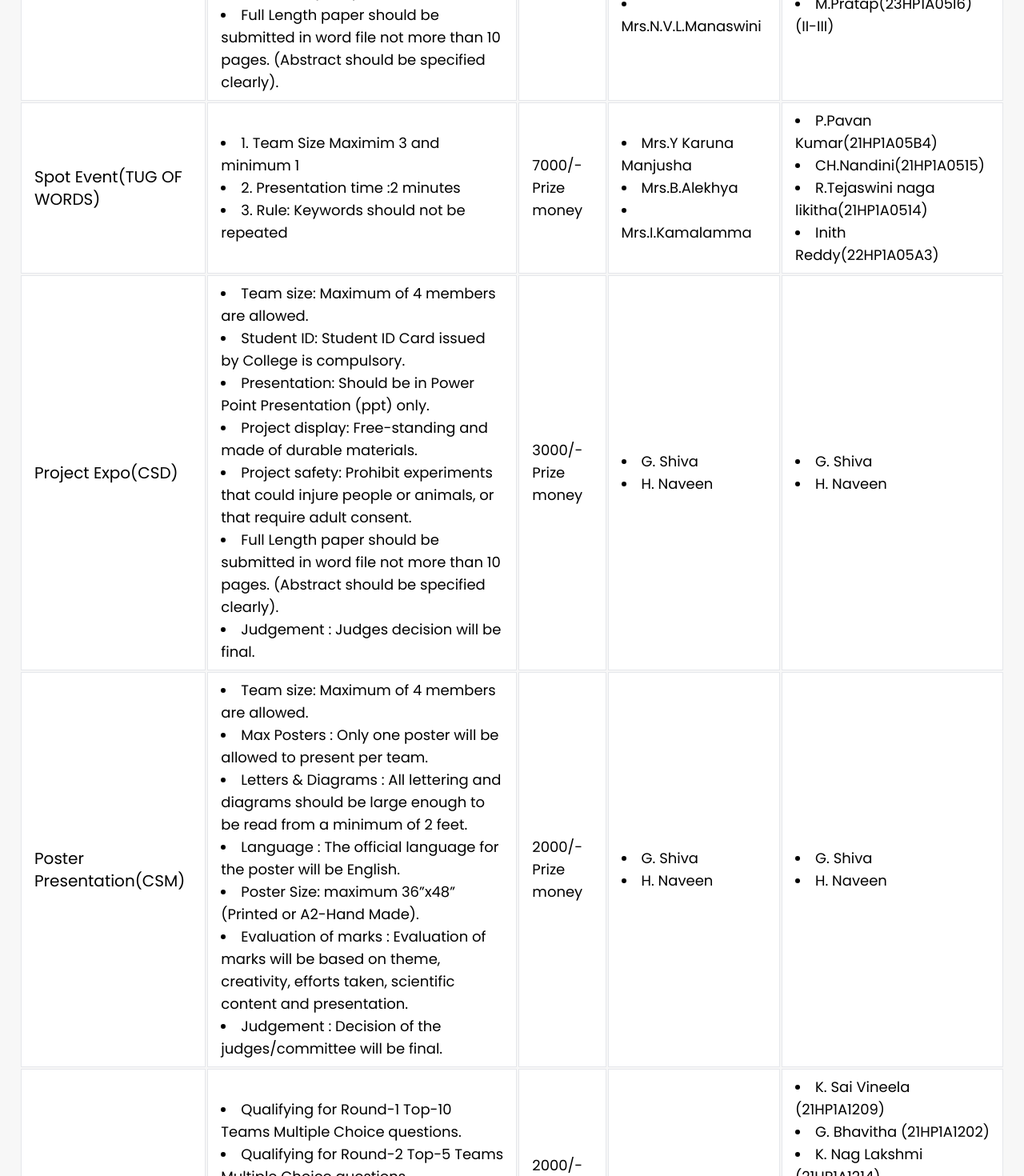
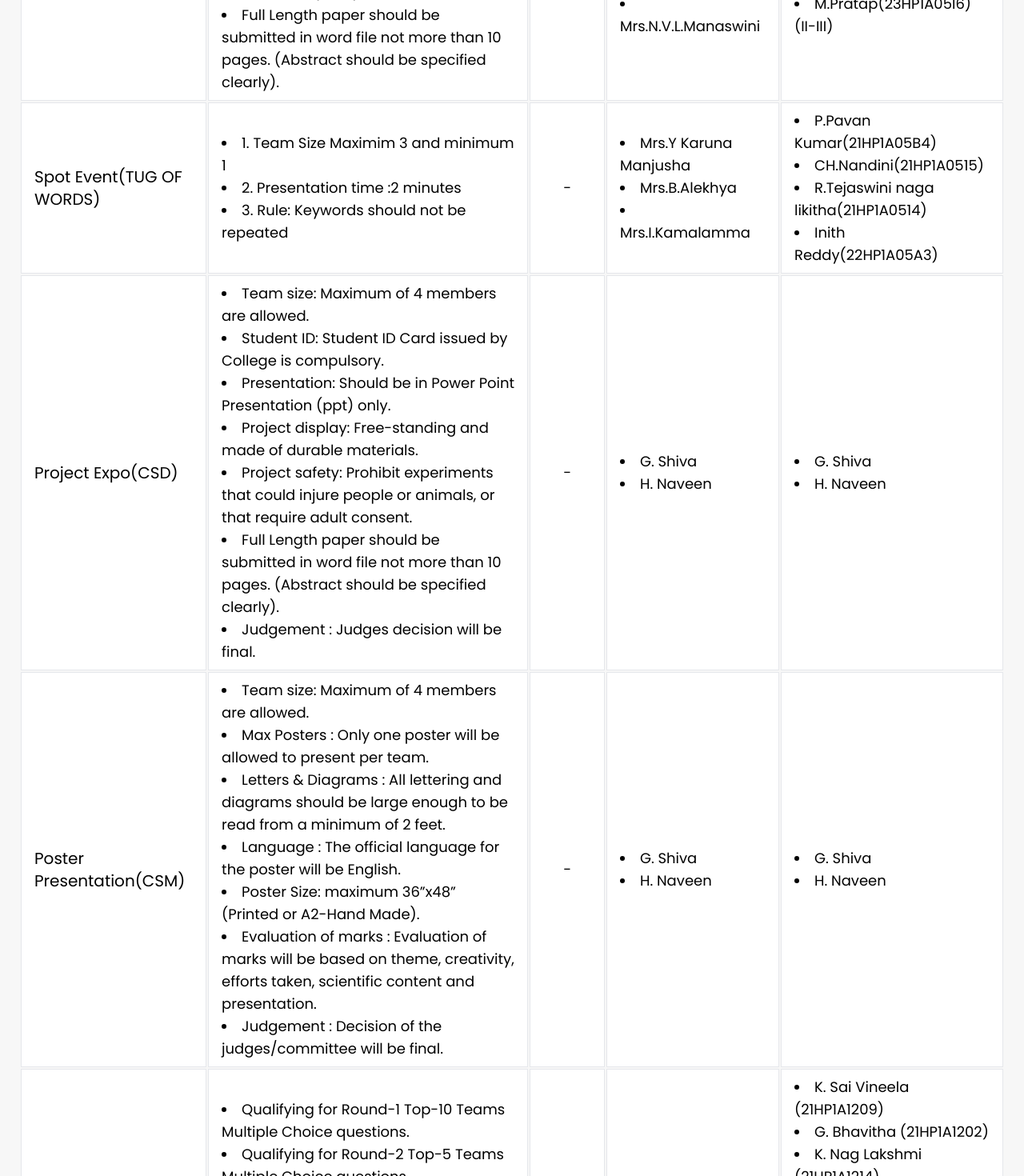
Before and after one commit to VHarsha8/material-you, a React (Create React App) app: page / in a window 1280 px wide. Shown: the part 1960-3430 px from the top of the page at 80% size. Built offline with nearby package versions, Linux system fonts and the light colour scheme.

Commit message:
Redesign test

```diff
--- a/src/CseTabs.jsx
+++ b/src/CseTabs.jsx
@@ -36,7 +36,7 @@ function CseTabs() {
                     "2. Presentation time :2 minutes",
                     "3. Rule: Keywords should not be repeated"
                 ],
-                prize: "7000/- Prize money",
+                prize: "-",
                 facultycoordinators: [
                     "Mrs.Y Karuna Manjusha",
                     "Mrs.B.Alekhya",
@@ -60,7 +60,7 @@ function CseTabs() {
                     " Full Length paper should be submitted in word file not more than 10 pages. (Abstract should be specified clearly).",
                     " Judgement : Judges decision will be final.",
                 ],
-                prize: "3000/- Prize money",
+                prize: "-",
                 facultycoordinators: [
                     "G. Shiva",
                     "H. Naveen"
@@ -81,7 +81,7 @@ function CseTabs() {
                     " Evaluation of marks : Evaluation of marks  will be based on theme, creativity, efforts taken, scientific content and presentation.",
                     " Judgement : Decision of the judges/committee will be final.",
                 ],
-                prize: "2000/- Prize money",
+                prize: "-",
                 facultycoordinators: [
                     "G. Shiva",
                     "H. Naveen"
@@ -99,7 +99,7 @@ function CseTabs() {
                     "Qualifying for Round-3 Buzzer Round Top-3 Teams",
                     "Team size: Maximum of 4 members are allowed.",
                 ],
-                prize: "2000/- Prize money",
+                prize: "-",
                 facultycoordinators: [
                     "M. Suneela",
 
@@ -205,7 +205,7 @@ function CseTabs() {
                     "Participants must present their designs with explanations.",
                     "Max two authors per paper."
                 ],
-                prize: "5000/- Prize money",
+                prize: "-",
                 facultycoordinators: [
                     "G. Shiva",
                     "H. Naveen"
@@ -221,7 +221,7 @@ function CseTabs() {
                     "Control robots to compete in a race.",
                     "Track provided on the event day."
                 ],
-                prize: "4000/- Prize money",
+                prize: "-",
                 facultycoordinators: [
                     "G. Shiva",
                     "H. Naveen"
@@ -237,7 +237,7 @@ function CseTabs() {
                     "Display electrical projects.",
                     "Judging based on innovation and design."
                 ],
-                prize: "6000/- Prize money",
+                prize: "-",
                 facultycoordinators: [
                     "G. Shiva",
                     "H. Naveen"
@@ -253,7 +253,7 @@ function CseTabs() {
                     "Technical quiz on electrical circuits and systems.",
                     "Max 2 participants per team."
                 ],
-                prize: "2000/- Prize money",
+                prize: "-",
                 facultycoordinators: [
                     "G. Shiva",
                     "H. Naveen"
@@ -271,7 +271,7 @@ function CseTabs() {
                     "Civil Engineering",
                     "Structural Analysis"
                 ],
-                prize: "6000/- Prize money",
+                prize: "-",
                 facultycoordinators: [
                     "G. Shiva",
                     "H. Naveen"
@@ -287,7 +287,7 @@ function CseTabs() {
                     "Hands-on experience with land surveying tools.",
                     "Survey a designated area."
                 ],
-                prize: "5000/- Prize money",
+                prize: "-",
                 facultycoordinators: [
                     "G. Shiva",
                     "H. Naveen"
@@ -303,7 +303,7 @@ function CseTabs() {
                     "Conduct strength tests on concrete samples.",
                     "Safety equipment required."
                 ],
-                prize: "4000/- Prize money",
+                prize: "-",
                 facultycoordinators: [
                     "G. Shiva",
                     "H. Naveen"
@@ -319,7 +319,7 @@ function CseTabs() {
                     "Innovative construction techniques.",
                     "Sustainable materials in civil engineering."
                 ],
-                prize: "3000/- Prize money",
+                prize: "-",
                 facultycoordinators: [
                     "G. Shiva",
                     "H. Naveen"
@@ -344,7 +344,7 @@ function CseTabs() {
                         ))}
                     </ul>
                 </td>
-                <td className="px-4 py-2 border text-xs md:text-lg font-poppins">{item.prize}</td>
+                <td className="px-4 py-2 border text-xs md:text-lg text-center font-poppins">{item.prize}</td>
                 <td className="px-4 py-2 border text-xs md:text-lg font-poppins">
                     <ul className="list-disc list-inside">
                         {item.facultycoordinators.map((faculty, idx) => (
@@ -392,10 +392,10 @@ function CseTabs() {
             <div className="overflow-x-auto mt-4">
                 <table className="table-auto w-full border-separate">
                     <thead>
-                        <tr className="bg-darkgreybackground">
+                        <tr className="bg-darkgreybackground ">
                             <th className="px-4 py-2 border text-xs md:text-lg text-white font-poppins">Event</th>
                             <th className="px-4 py-2 border text-xs md:text-lg text-white font-poppins">Topics</th>
-                            <th className="px-4 py-2 border text-xs md:text-lg text-white font-poppins">Prize</th>
+                            <th className="px-4 py-2 border text-xs  md:text-lg text-white font-poppins">Venue</th>
                             <th className="px-4 py-2 border text-xs md:text-lg text-white font-poppins">Faculty-Coordinators</th>
                             <th className="px-4 py-2 border text-xs md:text-lg text-white font-poppins">Student Volunteers</th>
                         </tr>
```
